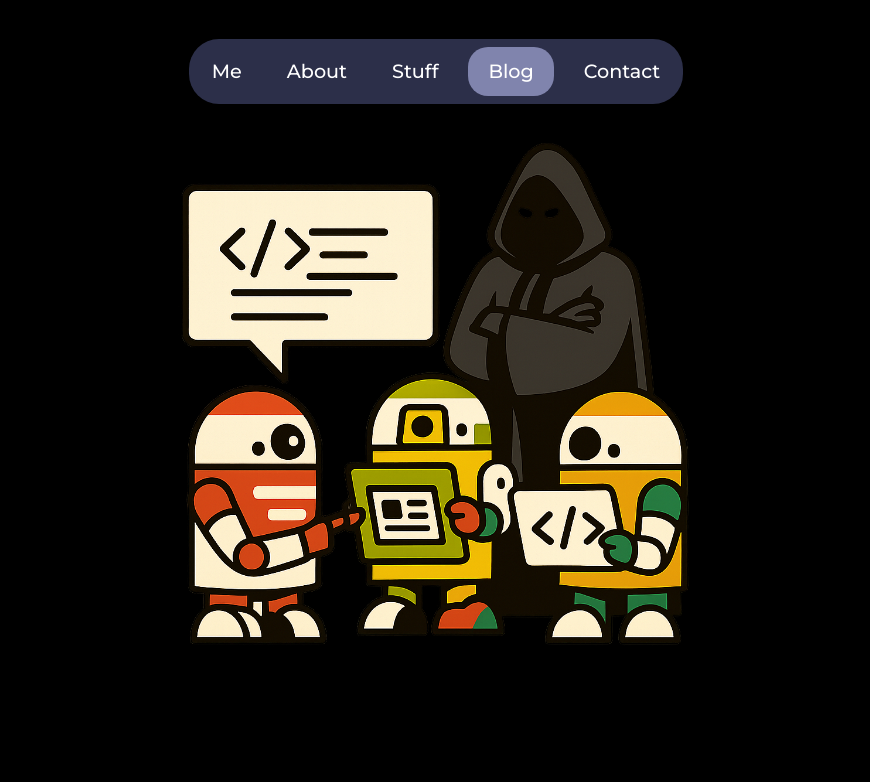
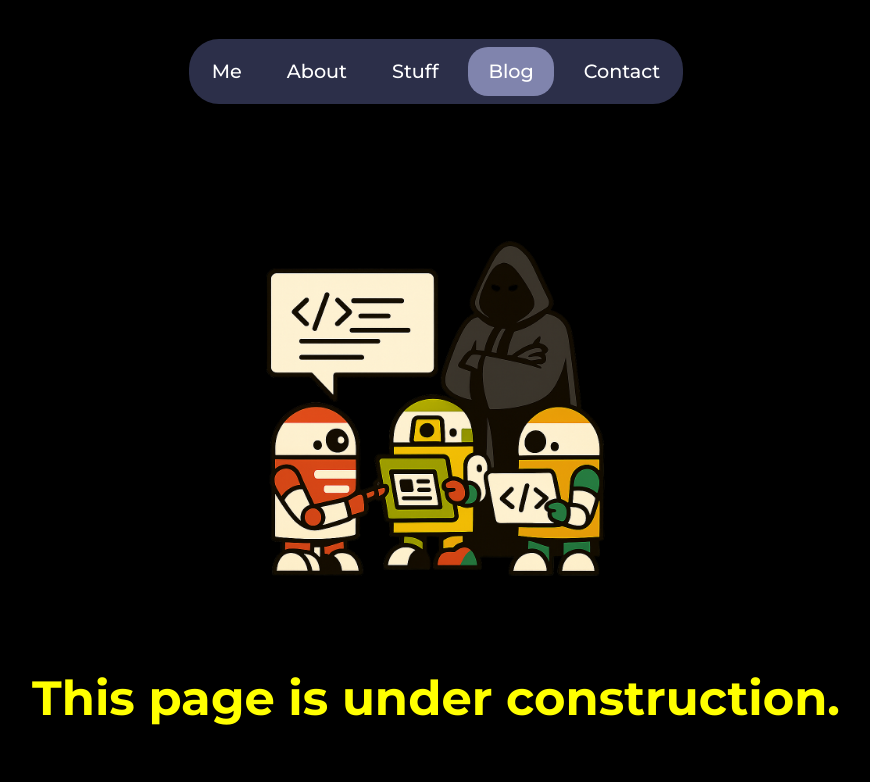
Before and after one commit to ameysunu/ameysunu.github.io, a React (Vite) app: page /under-construction in a window 1280 px wide. Shown: the top 782 px of the page, without its empty margins (204-1074 px from the left). Built offline with nearby package versions, Linux system fonts and the light colour scheme.

Commit message:
image width decreased

```diff
--- a/src/pages/Construction.tsx
+++ b/src/pages/Construction.tsx
@@ -3,7 +3,7 @@ import underconstruction from '../assets/underconstruction.png';
 export default function Construction() {
     return (
       <div className="not-found">
-        <img src={underconstruction} style={{ width: '100%', height: 'auto', maxWidth: '600px', marginBottom: '20px' }}></img>
+        <img src={underconstruction} style={{ width: '100%', height: 'auto', maxWidth: '400px', marginBottom: '5px' }}></img>
         <h1 style={{ fontSize: '3rem', color: 'yellow' }}>
           This page is under construction.
         </h1>
```
